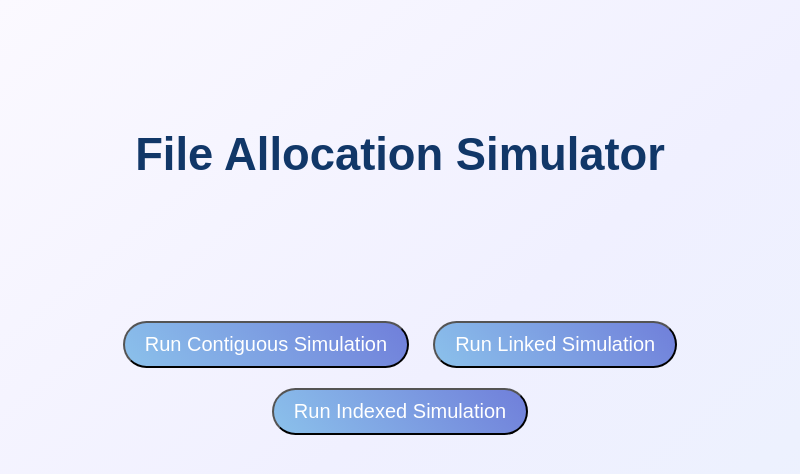
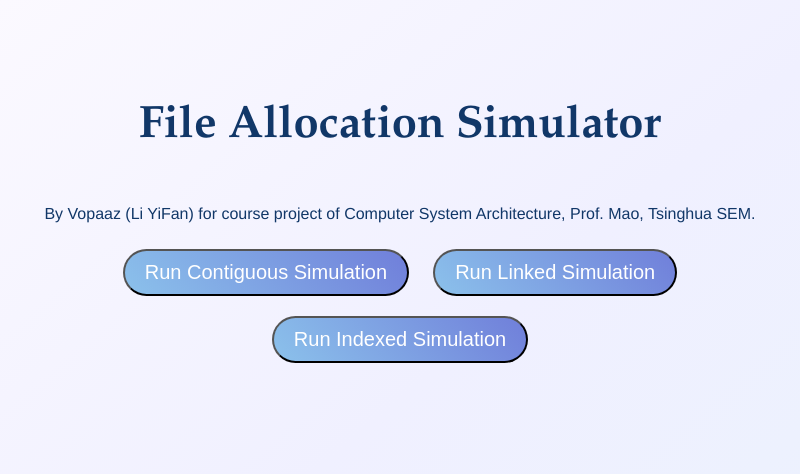
Before and after one commit to Vopaaz/File-Allocation-Simulator, an Electron app: page src/index.html in a window 800 px wide. Drawn offline with Linux system fonts and the light colour scheme.

Commit message:
Finish text formatting and styling.

```diff
--- a/src/assets/css/global.css
+++ b/src/assets/css/global.css
@@ -14,12 +14,20 @@
 }
 
 .maintitle {
-    line-height: 250px;
+    margin-top: 100px;
+    margin-bottom: 50px;
 }
 
-h1, h2, h3 {
-    font-family: Arial, Helvetica, sans-serif;
+h1, h2, h3, p {
     color: #113768;
+}
+
+h1, h2 {
+    font-family: Garamond, Arial, Helvetica, sans-serif;
+}
+
+p {
+    font-family: Helvetica, sans-serif;
 }
 
 h1 {
@@ -32,6 +40,7 @@ h2 {
 }
 
 h3 {
+    font-family: Arial, Helvetica, sans-serif;
     font-size: 14pt;
     line-height: 14pt;
     margin: 10px;
@@ -146,7 +155,7 @@ tbody td:hover:before {
     z-index: -1;
 }
 
-.clickable-h3:hover{
+.clickable-h3:hover {
     color: #04223f;
     font-weight: bolder;
     font-style: italic;
--- a/src/index.html
+++ b/src/index.html
@@ -11,6 +11,9 @@
   <div class="container">
     <div class="frontpage">
       <h1 class="maintitle">File Allocation Simulator</h1>
+
+      <p>By Vopaaz (Li YiFan) for course project of Computer System Architecture, Prof. Mao, Tsinghua SEM.</p>
+
       <!-- All of the Node.js APIs are available in this renderer process. -->
       <button id="new-contiguous-simulation">Run Contiguous Simulation</button>
       <button id="new-linked-simulation">Run Linked Simulation</button>
--- a/src/index.js
+++ b/src/index.js
@@ -23,7 +23,7 @@ const createWindow = () => {
   mainWindow.loadURL(`file://${__dirname}/index.html`);
 
   // Open the DevTools.
-  mainWindow.webContents.openDevTools();
+  // mainWindow.webContents.openDevTools();
 
   // Emitted when the window is closed.
   mainWindow.on('closed', () => {
--- a/src/renderer/create-window.js
+++ b/src/renderer/create-window.js
@@ -13,7 +13,7 @@ newContSimBtn.addEventListener('click', (event) => {
         }
     })
     win.maximize()
-    win.openDevTools()
+    // win.openDevTools()
     win.on('close', () => { win = null })
     win.loadURL(htmlPath)
     win.show()
@@ -28,7 +28,7 @@ newLinkedSimBtn.addEventListener('click', (event) => {
         }
     })
     win.maximize()
-    win.openDevTools()
+    // win.openDevTools()
     win.on('close', () => { win = null })
     win.loadURL(htmlPath)
     win.show()
@@ -44,7 +44,7 @@ newIndexedSimBtn.addEventListener('click', (event) => {
         }
     })
     win.maximize()
-    win.openDevTools()
+    // win.openDevTools()
     win.on('close', () => { win = null })
     win.loadURL(htmlPath)
     win.show()
```
